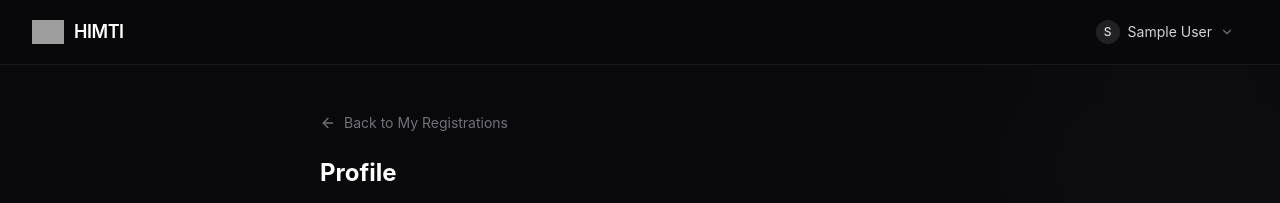
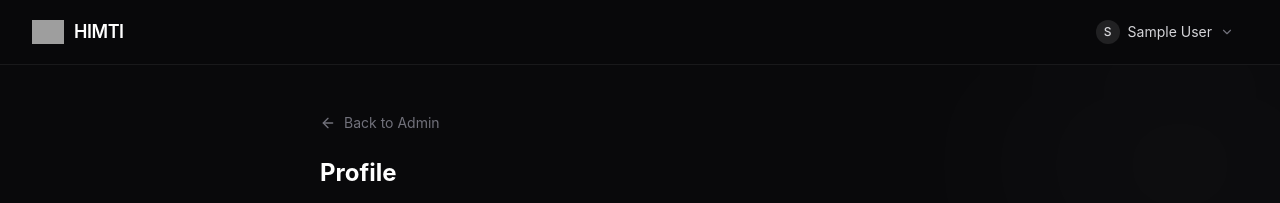
Before and after one commit to geraldmartadinata/pbl-2, a React app in the folder frontend/: page /profile in a window 1280 px wide. Shown: the top 203 px of the page. Built offline with nearby package versions, Linux system fonts and the light colour scheme; sample sign-in values are in the browser's storage; grey boxes are pictures that could not be loaded; the HTML template or start-up script is replaced by a standard one.

Commit message:
fix: Profile back button uses role (admin→/admin, user→/dashboard); Apply back button role-aware; ProtectedRoute add userOnly prop; block admin from /apply route

```diff
--- a/frontend/src/App.jsx
+++ b/frontend/src/App.jsx
@@ -28,7 +28,7 @@ export default function App() {
 
           {/* Protected with Navbar */}
           <Route path="/dashboard" element={<ProtectedRoute><Navbar /><UserDashboard /></ProtectedRoute>} />
-          <Route path="/apply" element={<ProtectedRoute><Navbar /><Apply /></ProtectedRoute>} />
+          <Route path="/apply" element={<ProtectedRoute userOnly><Navbar /><Apply /></ProtectedRoute>} />
           <Route path="/profile" element={<ProtectedRoute><Navbar /><Profile /></ProtectedRoute>} />
           <Route path="/faq" element={<><Navbar /><FAQ /></>} />
 
--- a/frontend/src/components/ProtectedRoute.jsx
+++ b/frontend/src/components/ProtectedRoute.jsx
@@ -1,11 +1,12 @@
 import { Navigate, useLocation } from 'react-router-dom'
 import { useAuth } from '../contexts/AuthContext'
 
-export default function ProtectedRoute({ children, adminOnly = false }) {
+export default function ProtectedRoute({ children, adminOnly = false, userOnly = false }) {
   const { isAuth, user } = useAuth()
   const location = useLocation()
 
   if (!isAuth) return <Navigate to="/login" state={{ from: location }} replace />
   if (adminOnly && user?.role !== 'admin') return <Navigate to="/" replace />
+  if (userOnly && user?.role === 'admin') return <Navigate to="/admin" replace />
   return children
 }
--- a/frontend/src/pages/Apply.jsx
+++ b/frontend/src/pages/Apply.jsx
@@ -172,7 +172,7 @@ export default function Apply() {
       </div>
 
       <div className="relative z-10 max-w-2xl mx-auto px-4">
-        <BackButton to="/dashboard" label="Back to Dashboard" />
+        <BackButton to={user?.role === 'admin' ? '/admin' : '/dashboard'} label="Back" />
 
         <h1 className="text-2xl font-bold text-white mb-2">Apply to Join HIMTI</h1>
         <p className="text-sm text-zinc-500 mb-6">Step {step} of {totalSteps}: {STEPS[step - 1]}</p>
--- a/frontend/src/pages/Profile.jsx
+++ b/frontend/src/pages/Profile.jsx
@@ -12,6 +12,7 @@ export default function Profile() {
   const toast = useToast()
   const [name, setName] = useState(user?.name || '')
   const [saving, setSaving] = useState(false)
+  const backTo = user?.role === 'admin' ? '/admin' : '/dashboard'
 
   const handleSave = async () => {
     if (!name.trim()) {
@@ -32,7 +33,7 @@ export default function Profile() {
       </div>
 
       <div className="relative z-10 max-w-2xl mx-auto px-4 py-12">
-        <BackButton to="/dashboard" label="Back to My Registrations" />
+        <BackButton to={backTo} label={user?.role === 'admin' ? 'Back to Admin' : 'Back to My Applications'} />
         <h1 className="text-2xl font-bold text-white mb-8">Profile</h1>
 
         <div className="space-y-4">
```
